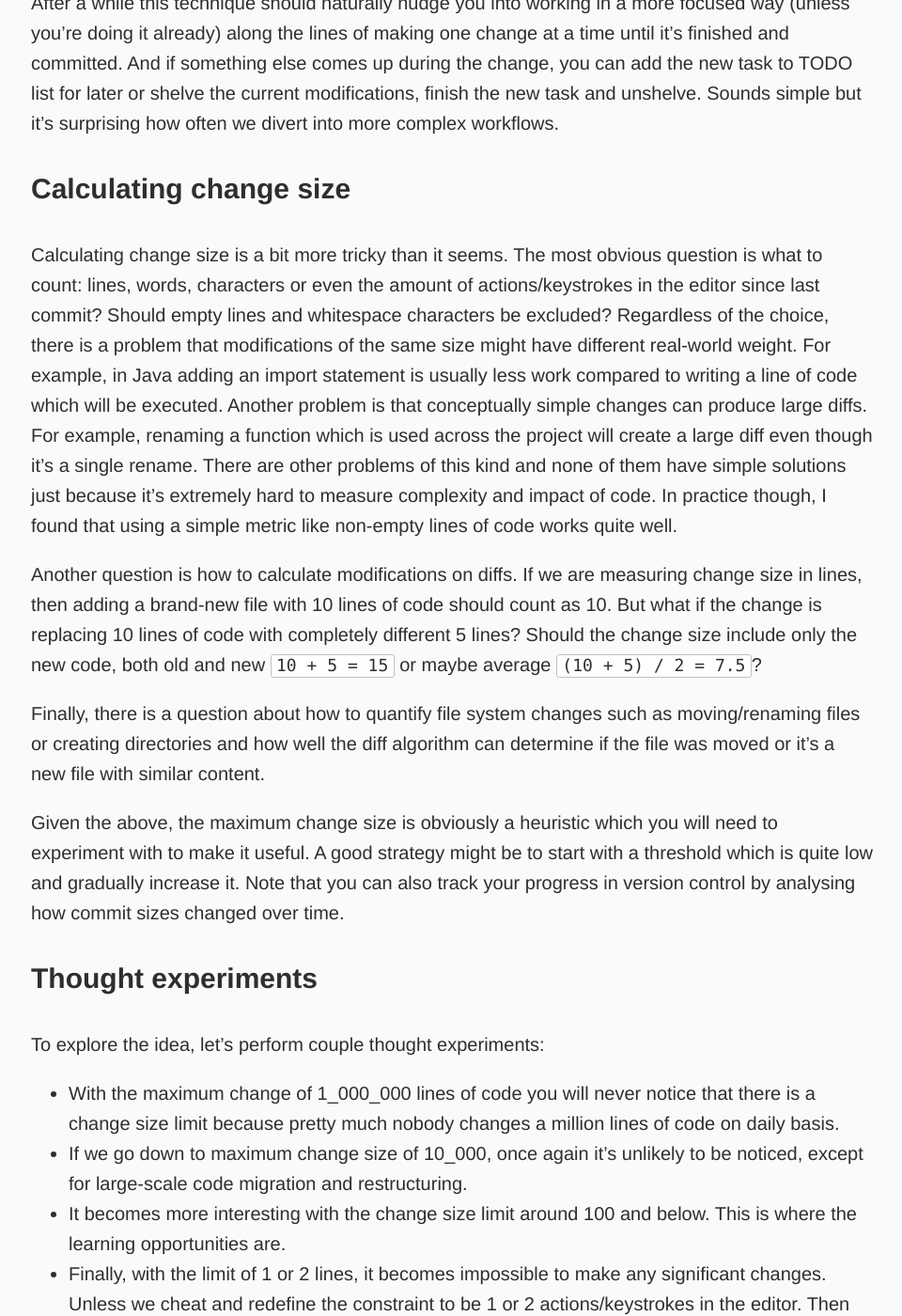
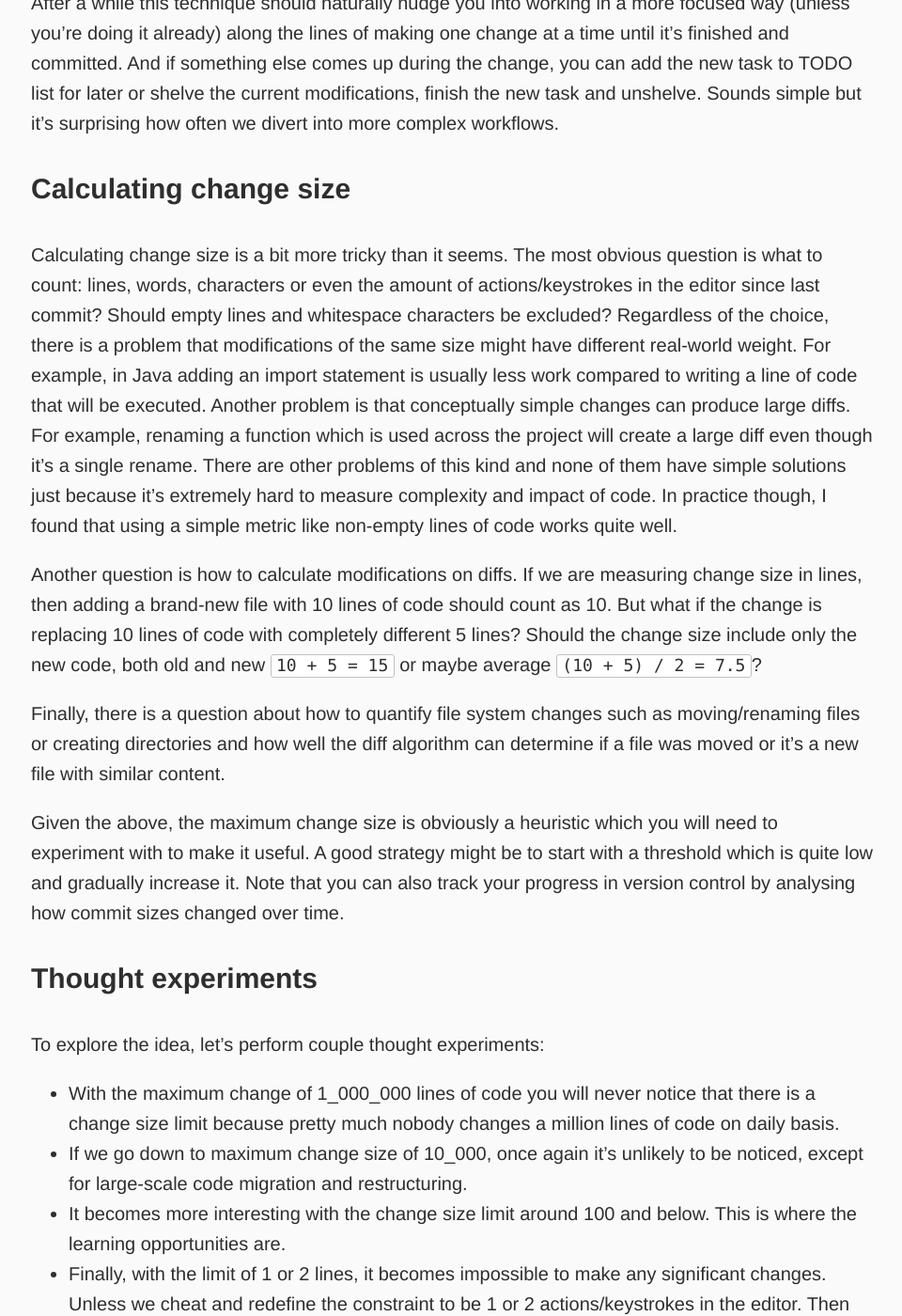
Before and after one commit to dkandalov/dkandalov.github.io, a Jekyll site: the page built from _posts/limited-wip/2021-04-22-limited-wip-max-change-size.md, in a window 1280 px wide and 1400 px high, scrolled down 1438 px. Shown: the whole window at 94% size, without its empty margins (159-1119 px from the left). Built offline with Jekyll 4.4.1, drawn with Linux system fonts in a browser that asks for light colours; our own code applies the rules of GitHub Pages for plain Markdown files.

Commit message:
published limited wip - max change size

```diff
--- a/_posts/limited-wip/2021-04-22-limited-wip-max-change-size.md
+++ b/_posts/limited-wip/2021-04-22-limited-wip-max-change-size.md
@@ -20,11 +19,11 @@ After a while this technique should naturally nudge you into working in a more f
 
 
 ### Calculating change size
-Calculating change size is a bit more tricky than it seems. The most obvious question is what to count: lines, words, characters or even the amount of actions/keystrokes in the editor since last commit? Should empty lines and whitespace characters be excluded? Regardless of the choice, there is a problem that modifications of the same size might have different real-world weight. For example, in Java adding an import statement is usually less work compared to writing a line of code which will be executed. Another problem is that conceptually simple changes can produce large diffs. For example, renaming a function which is used across the project will create a large diff even though it's a single rename. There are other problems of this kind and none of them have simple solutions just because it's extremely hard to measure complexity and impact of code. In practice though, I found that using a simple metric like non-empty lines of code works quite well.
+Calculating change size is a bit more tricky than it seems. The most obvious question is what to count: lines, words, characters or even the amount of actions/keystrokes in the editor since last commit? Should empty lines and whitespace characters be excluded? Regardless of the choice, there is a problem that modifications of the same size might have different real-world weight. For example, in Java adding an import statement is usually less work compared to writing a line of code that will be executed. Another problem is that conceptually simple changes can produce large diffs. For example, renaming a function which is used across the project will create a large diff even though it's a single rename. There are other problems of this kind and none of them have simple solutions just because it's extremely hard to measure complexity and impact of code. In practice though, I found that using a simple metric like non-empty lines of code works quite well.
 
 Another question is how to calculate modifications on diffs. If we are measuring change size in lines, then adding a brand-new file with 10 lines of code should count as 10. But what if the change is replacing 10 lines of code with completely different 5 lines? Should the change size include only the new code, both old and new `10 + 5 = 15` or maybe average `(10 + 5) / 2 = 7.5`?
 
-Finally, there is a question about how to quantify file system changes such as moving/renaming files or creating directories and how well the diff algorithm can determine if the file was moved or it's a new file with similar content.
+Finally, there is a question about how to quantify file system changes such as moving/renaming files or creating directories and how well the diff algorithm can determine if a file was moved or it's a new file with similar content.
 
 Given the above, the maximum change size is obviously a heuristic which you will need to experiment with to make it useful. A good strategy might be to start with a threshold which is quite low and gradually increase it. Note that you can also track your progress in version control by analysing how commit sizes changed over time.
 
```
Also changed, not shown: other parts of _posts/limited-wip/2021-04-22-limited-wip-max-change-size.md (+0 -1 lines).
